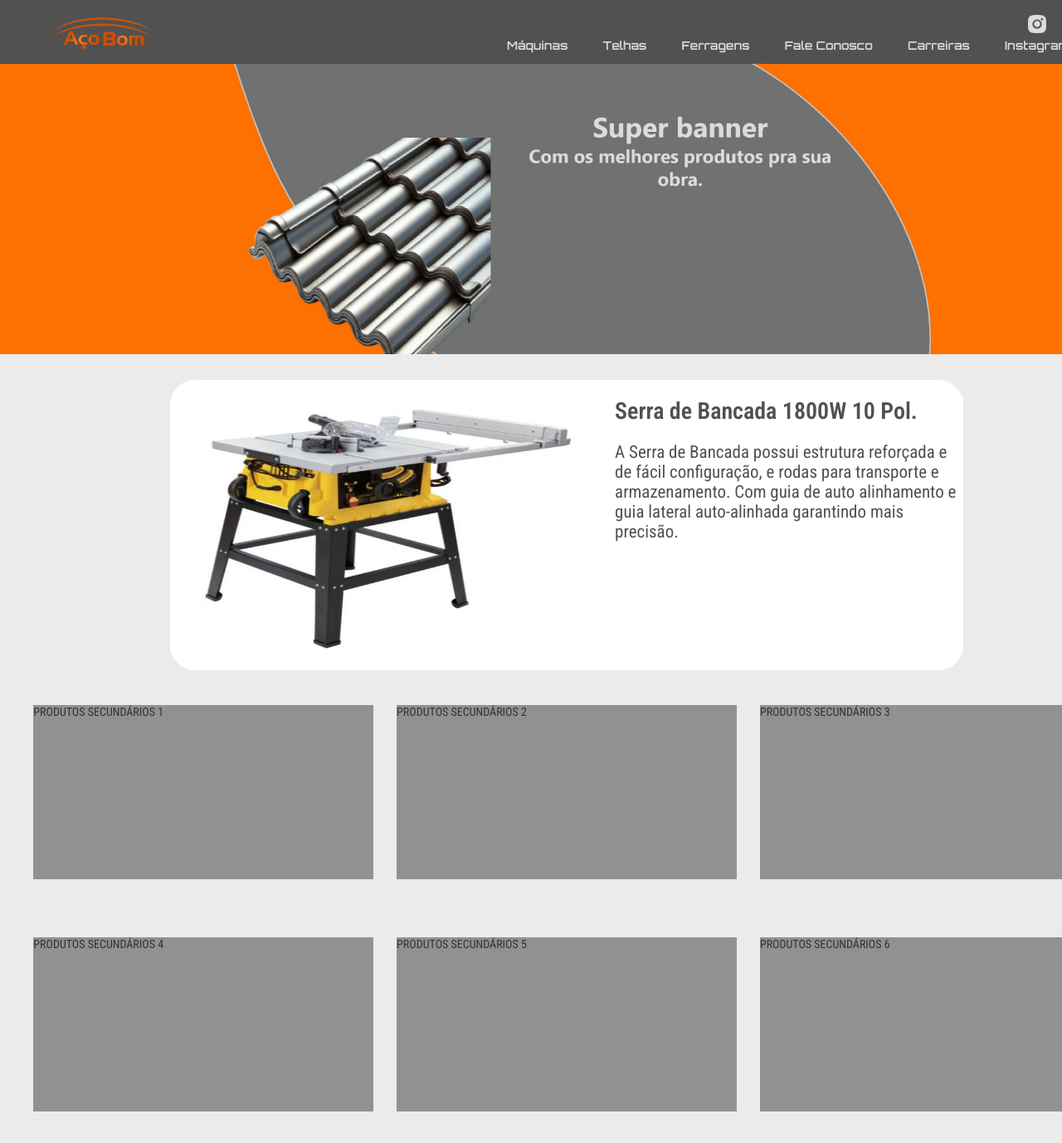
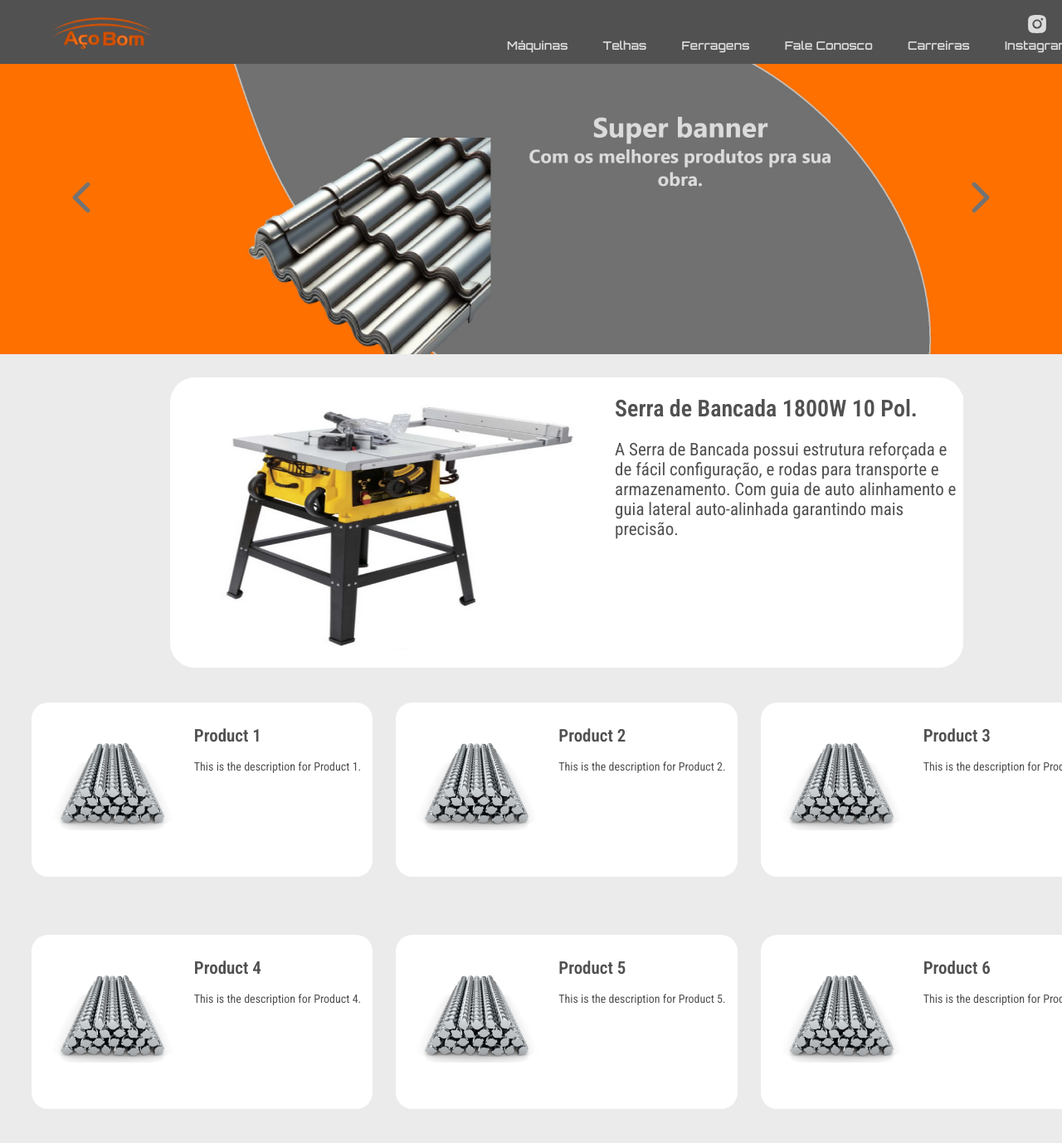
Before and after one commit to MarmoW/Acobom-front, a React (Create React App) app: page / in a window 1280 px wide. Shown: the top 1378 px of the page at 83% size. Built offline with nearby package versions, Linux system fonts and the light colour scheme.

Commit message:
Feat: Better mocks and css fixes to products

```diff
--- a/src/components/bannercomponent.js
+++ b/src/components/bannercomponent.js
@@ -1,4 +1,5 @@
 import styled from "styled-components";
+import { IoIosArrowForward, IoIosArrowBack} from "react-icons/io";
 
 const BannerImg = styled.img`
 width:100%;
@@ -7,10 +8,51 @@ height: 25em;
 background-color: #fe7100;
 `;
 
+const WholeBanner = styled.div`
+display:flex
+width:100%;
+min-width: 100wh;
+height: 25em;
+background-color: green;
+`;
+
+const NavButtons = styled.button`
+display:flex;
+height: 8em;
+width: 4em;
+position: absolute;
+top: 13em;
+${(props) => (props.align === "right" ? "right: 5em;" : "left: 5em;")}
+z-index:10;
+justify-content: center;
+align-items: center;
+
+background-color: #fe7100;
+color: #737373;
+cursor: pointer;
+transition: 0.3s ease-in-out;
+border: none ;
+border-radius: 4px;
+cursor: pointer;
+
+&:hover {
+  background-color: #b75100;
+}
+
+`;
+// rgba(207, 92, 0, 0.8)
 export default function BannerComponent() {
     return(
-    <a href="https://google.com" target="_blank" rel="noopener noreferrer">
-      <BannerImg  style={{ userSelect: "none" }} src="/imgs/mock-banner1.jpg" href="google.com"/>
-    </a>
+    <WholeBanner>
+      <a href="https://google.com" target="_blank" rel="noopener noreferrer">
+        <BannerImg  style={{ userSelect: "none" }} src="/imgs/mock-banner1.jpg" href="google.com"/>
+      </a>
+      <NavButtons align="left">
+        <IoIosArrowBack size="5em" />
+      </NavButtons >
+      <NavButtons align="right">
+        <IoIosArrowForward size="5em"/>
+      </NavButtons >
+    </WholeBanner>
     );
 }
--- a/src/components/featuredcomponent.js
+++ b/src/components/featuredcomponent.js
@@ -11,9 +11,10 @@ height: 25em;
 padding-top: 1.5em;
 background-color: #ffffff;
 border-radius: 30px;
+padding-left: 2em;
 `;
 
-const FeatureTitle = styled.p`
+const FeaturedTitle = styled.p`
 display:flex;
 justify-content: start;
 align-content: start;
@@ -41,9 +42,10 @@ margin-left: 1.5rem;
 const FeaturedPic = styled.img`
 display: flex;
 background-color: #7171FF;
-min-width: 32em;
-min-height: 22em;
-border-radius: 30px;
+min-width: 33em;
+min-height: 22em
+;
+
 `;
 
 export default function FeaturedComponent() {
@@ -51,7 +53,7 @@ export default function FeaturedComponent() {
         <FeaturedProduct>
           <FeaturedPic src="/imgs/mock-pic1.png" alt="Table saw"/>
           <div>
-            <FeatureTitle> Serra de Bancada 1800W 10 Pol.</FeatureTitle>
+            <FeaturedTitle> Serra de Bancada 1800W 10 Pol.</FeaturedTitle>
             <FeaturedDescription>{" A Serra de Bancada possui estrutura reforçada e de fácil configuração, e rodas para transporte e armazenamento. Com guia de auto alinhamento e guia lateral auto-alinhada garantindo mais precisão."}</FeaturedDescription>
           </div>
         </FeaturedProduct>
--- a/src/components/productscomponent.js
+++ b/src/components/productscomponent.js
@@ -1,5 +1,37 @@
 import styled from "styled-components";
 
+const products = [
+    {
+      name: "Product 1",
+      image: "/imgs/mock-products1.jpg",
+      description: "This is the description for Product 1.",
+    },
+    {
+      name: "Product 2",
+      image: "/imgs/mock-products1.jpg",
+      description: "This is the description for Product 2.",
+    },
+    {
+      name: "Product 3",
+      image: "/imgs/mock-products1.jpg",
+      description: "This is the description for Product 3.",
+    },
+    {
+      name: "Product 4",
+      image: "/imgs/mock-products1.jpg",
+      description: "This is the description for Product 4.",
+    },
+    {
+      name: "Product 5",
+      image: "/imgs/mock-products1.jpg",
+      description: "This is the description for Product 5.",
+    },
+    {
+      name: "Product 6",
+      image: "/imgs/mock-products1.jpg",
+      description: "This is the description for Product 6.",
+    },
+];
 
 const OtherProductsDiv = styled.div`
 display: flex;
@@ -13,43 +45,62 @@ margin-top: 2em;
 
 const OtherProducts = styled.div`
 display: flex;
-background-color: #919191;
-min-width: 30%;
+align-items: start;
+justify-content: start;
+background-color: #ffffff;
+min-width: 20em;
 height: 15em;
 margin: 1em;
+border-radius: 20px;
+padding-top: 2em;
+padding-right: 1em;
 
 `;
 
-const OtherPic = styled.div`
+const OtherPic = styled.img`
+background-color: black;
+border-radius: 4px;
+width: 12em;
+height: 8em;
+margin: 1em;
+margin-top: 1em;
+`;
+
+const OtherTitle = styled.p`
+display:flex;
+justify-content: start;
+align-content: start;
+font-weight: 600;
+font-size: 1.5em;
+color: #515151;
+min-width: 8 rem;
+background-color: #ffffff;
+margin-bottom: 0.8em;
+`;
+
+const OtherDescription = styled.p`
+display:flex;
+flex-wrap: wrap;
+justify-content: start;
+align-content: start;
+min-width: 8rem;
+font-size: 1rem;
+color: #515151;
 `;
 
 export default function ProductsComponent() {
     return(
         <OtherProductsDiv>
+            {products.map((infos) => (
             <OtherProducts >
-                <OtherPic></OtherPic>
-                <p>PRODUTOS SECUNDÁRIOS 1</p>
+                <OtherPic src={infos.image}/>
+                <div>
+                    <OtherTitle>{infos.name}</OtherTitle>
+                    <OtherDescription>{infos.description}</OtherDescription>
+                </div>
             </OtherProducts>
-            <OtherProducts >
-                <OtherPic></OtherPic>
-                <p>PRODUTOS SECUNDÁRIOS 2</p>
-            </OtherProducts>
-            <OtherProducts >
-                <OtherPic></OtherPic>
-                <p>PRODUTOS SECUNDÁRIOS 3</p>
-            </OtherProducts>
-            <OtherProducts >
-                <OtherPic></OtherPic>
-                <p>PRODUTOS SECUNDÁRIOS 4</p>
-            </OtherProducts>
-            <OtherProducts >
-                <OtherPic></OtherPic>
-                <p>PRODUTOS SECUNDÁRIOS 5</p>
-            </OtherProducts>
-            <OtherProducts >
-                <OtherPic></OtherPic>
-                <p>PRODUTOS SECUNDÁRIOS 6</p>
-            </OtherProducts>
+            ))}
+
         </OtherProductsDiv>
     )
 }
--- a/src/components/styles.js
+++ b/src/components/styles.js
@@ -78,6 +78,4 @@ box-sizing: border-box;
 margin-top: 2em;
 `;
 
-
-
 export {GlobalStyles, Title, ProductsContainer};
```
Also changed, not shown: src/App.js (+0 -22 lines), public/imgs/mock-products1.jpg (added), src/components/index.js (deleted).
